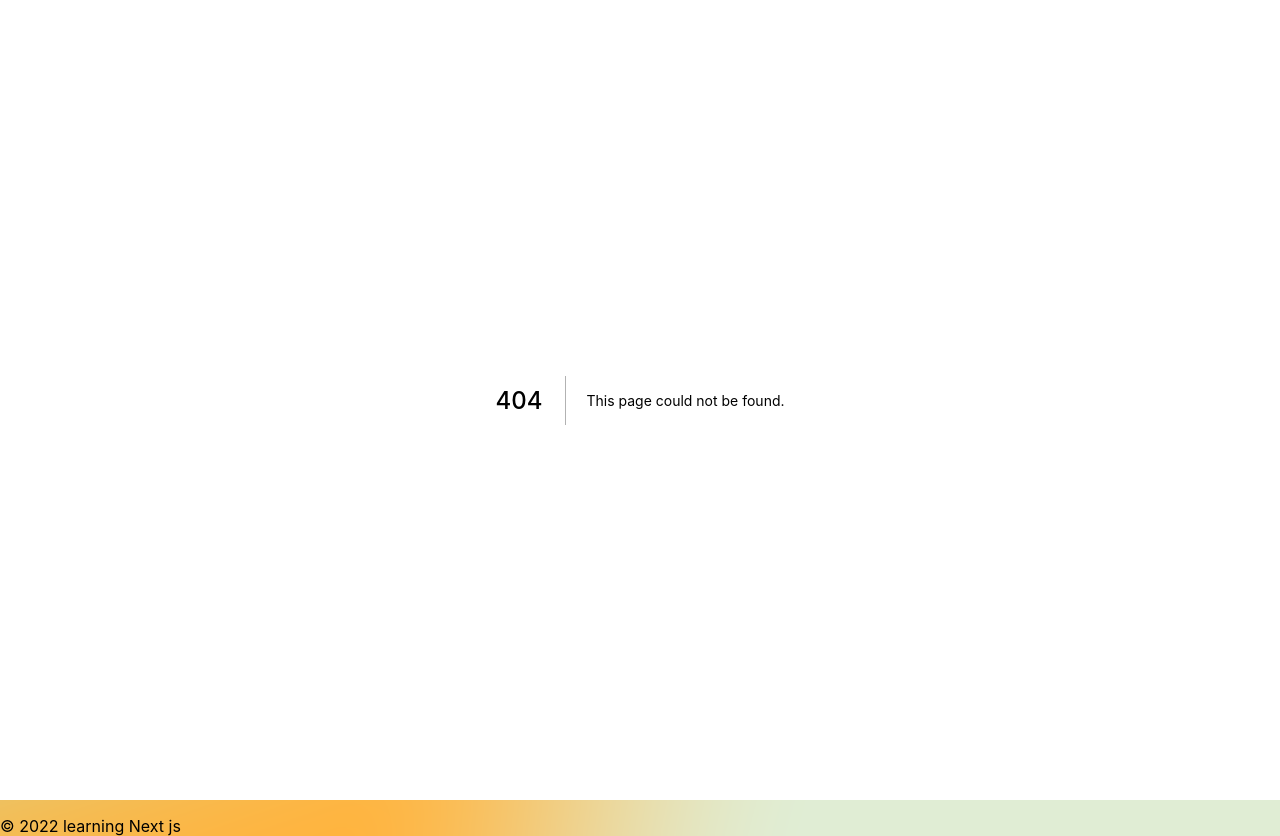
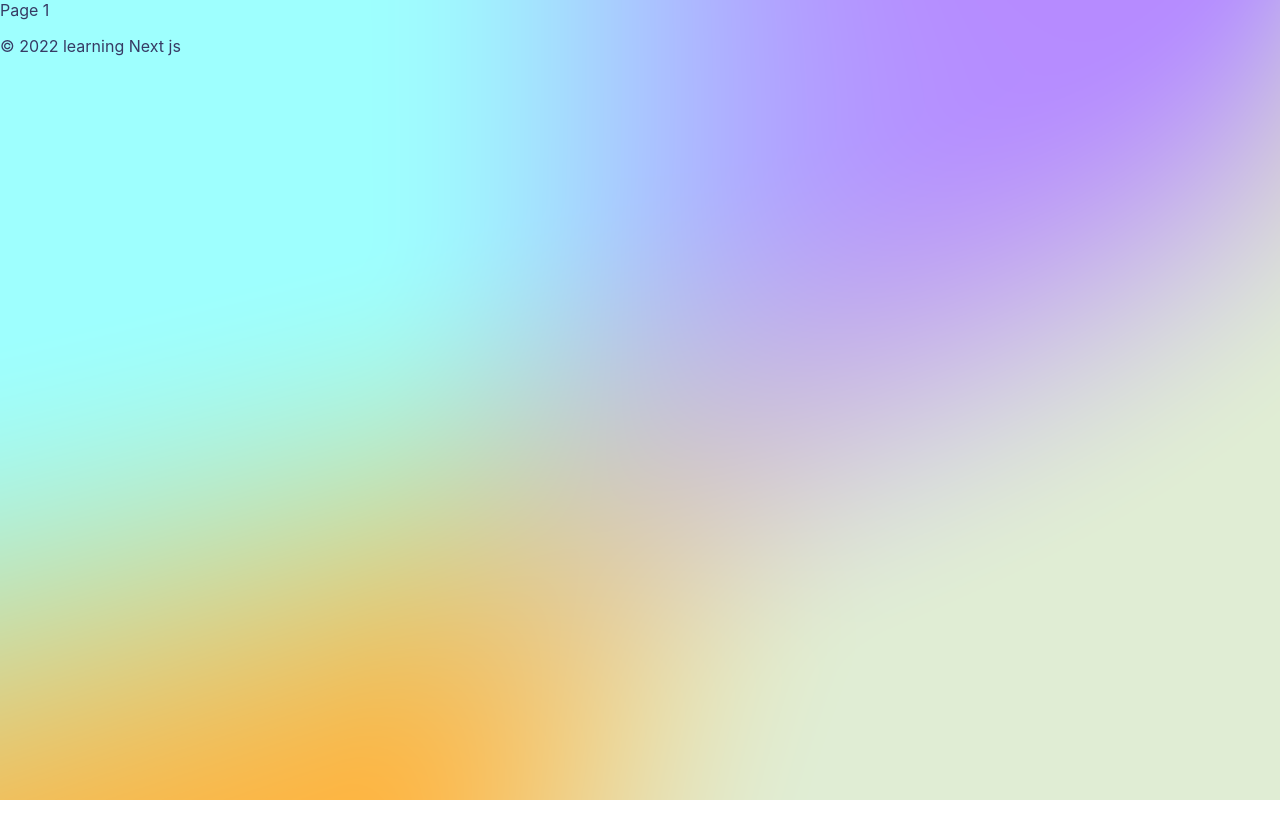
Before and after one commit to jatgro/coffee-connoisseur-nextJS, a Next.js app: page /1 in a window 1280 px wide. Before the commit this address had no page. After the commit the page ends 800 px from the top, so only its background shows below. Built offline with nearby package versions, Linux system fonts and the light colour scheme.

Commit message:
routing exercise

```diff
--- /dev/null
+++ b/pages/[slug].js
@@ -0,0 +1,16 @@
+import Head from "next/head";
+import { useRouter } from "next/router";
+
+const DynamicRoute = () => {
+  const router = useRouter();
+  return (
+    <div>
+      <Head>
+        <title>{router.query.slug}</title>
+      </Head>
+      <div>Page {router.query.slug} </div>
+    </div>
+  );
+};
+
+export default DynamicRoute;
--- /dev/null
+++ b/pages/courses/nextjs.js
@@ -0,0 +1,5 @@
+const NextJsCourse = () => {
+  return <div>Welcome to Next js with Jatin </div>;
+};
+
+export default NextJsCourse;
```
Also changed, not shown: 1 other file (tests, documents, lock files or other folders).
